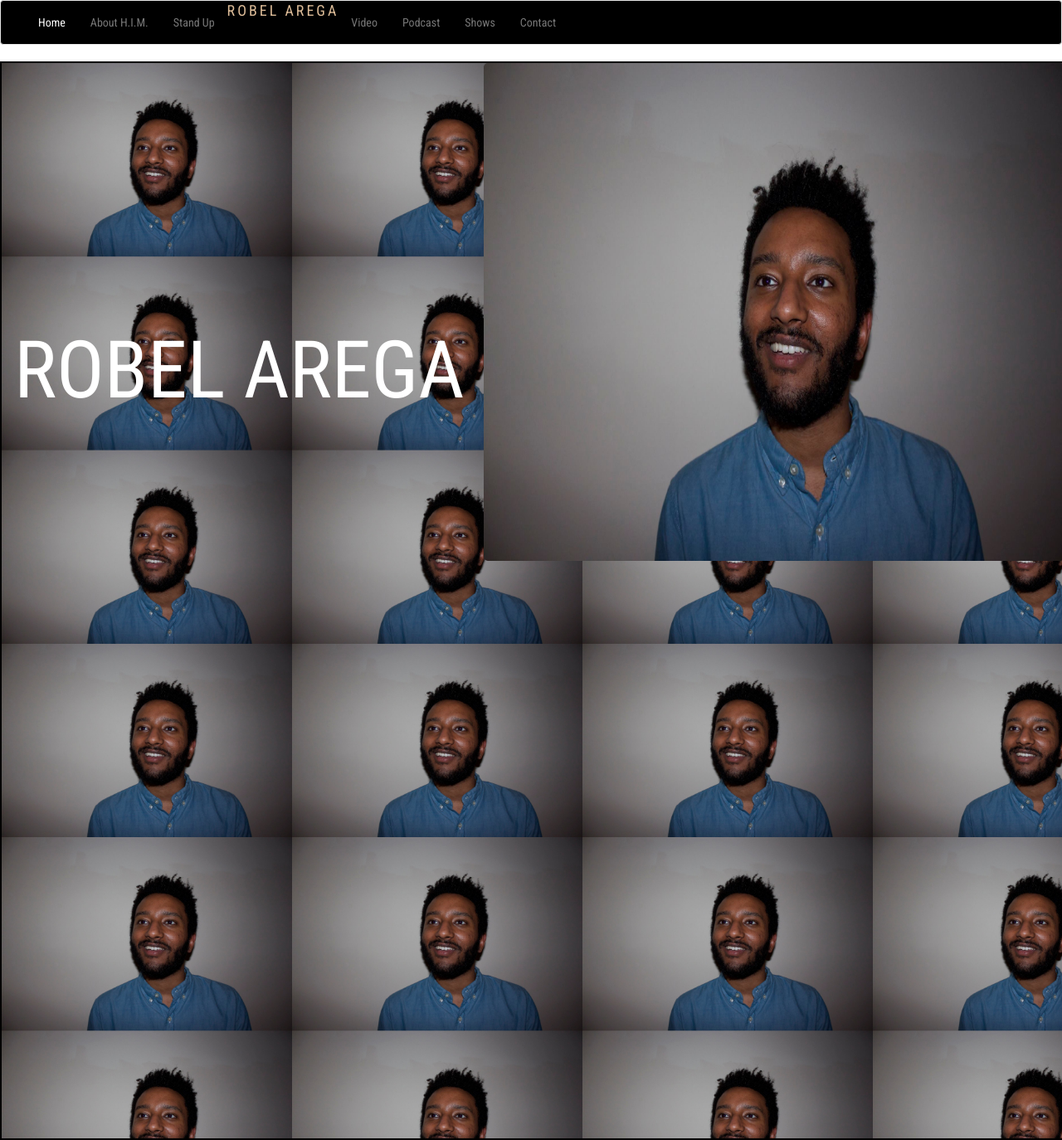
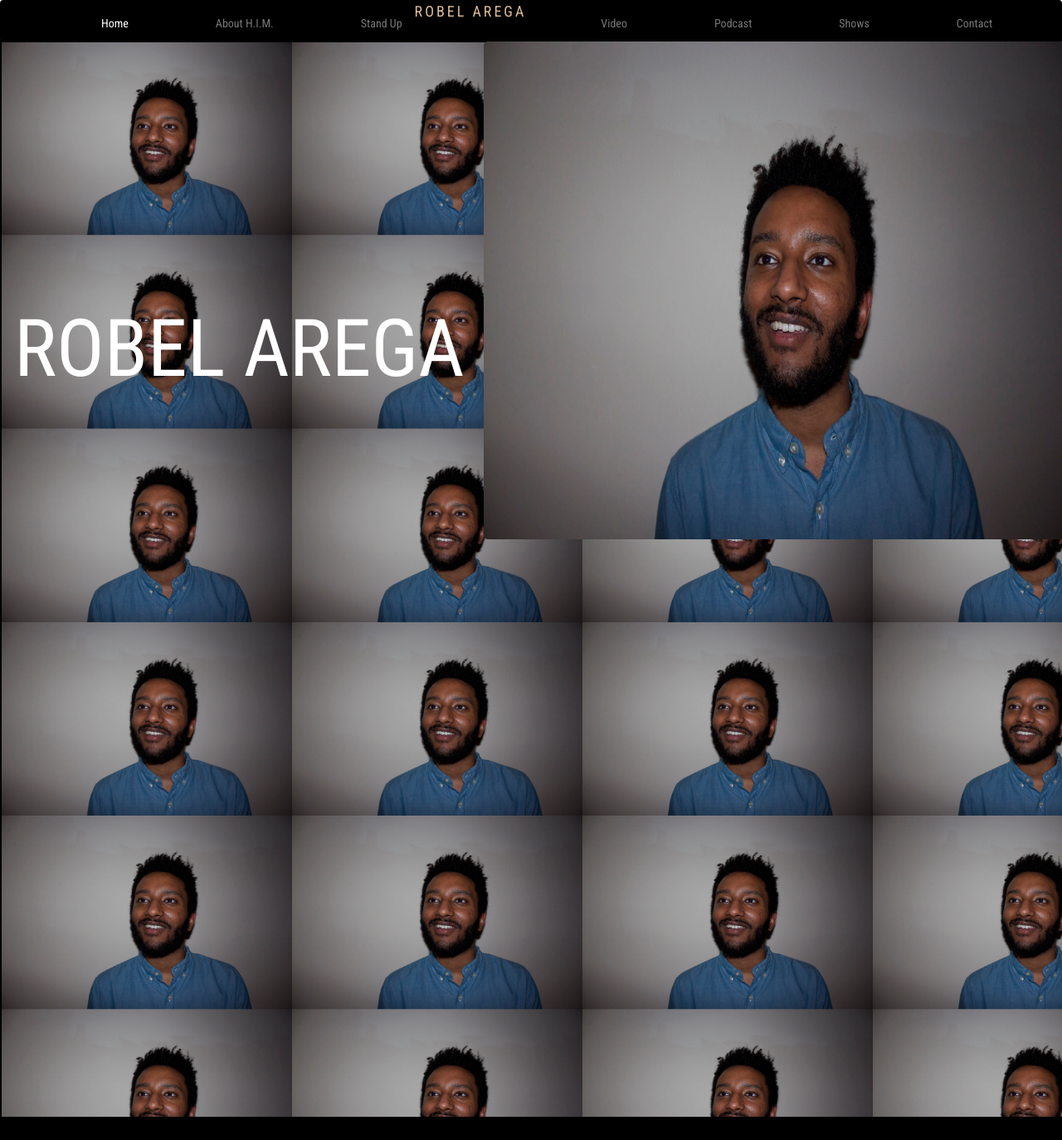
Before and after one commit to grssmnn2/RobelArega, a PHP site: page / in a window 1280 px wide. Shown: the whole page at 83% size. After the commit the page ends 1346 px from the top, so only its background shows below. Run offline with PHP 8.4, Linux system fonts and the light colour scheme; some libraries are stand-ins or nearby versions.

Commit message:
fixed navbar spacing

```diff
--- a/style.css
+++ b/style.css
@@ -33,14 +33,20 @@ h1{
     color: white;
 }
 
+.navbar-nav {
+    margin-bottom: -5px;
+}
+
 .navbar-default {
     background-color: black;
     background-image: none;
     background-repeat: no-repeat;
-   }
+    border: 2px solid black;
+}
 
-   .navbar-nav li a {
-    /* in here move navbar items to evenly cover entire screen */
+.navbar-nav li a {
+   display: inline-block;
+   padding-left: 90px;
 
 }
 
@@ -52,6 +58,7 @@ h1{
     border: 2px solid;
     color: black;
     top: 0px;
+    margin-top: -23px;
 
   }
 
```
